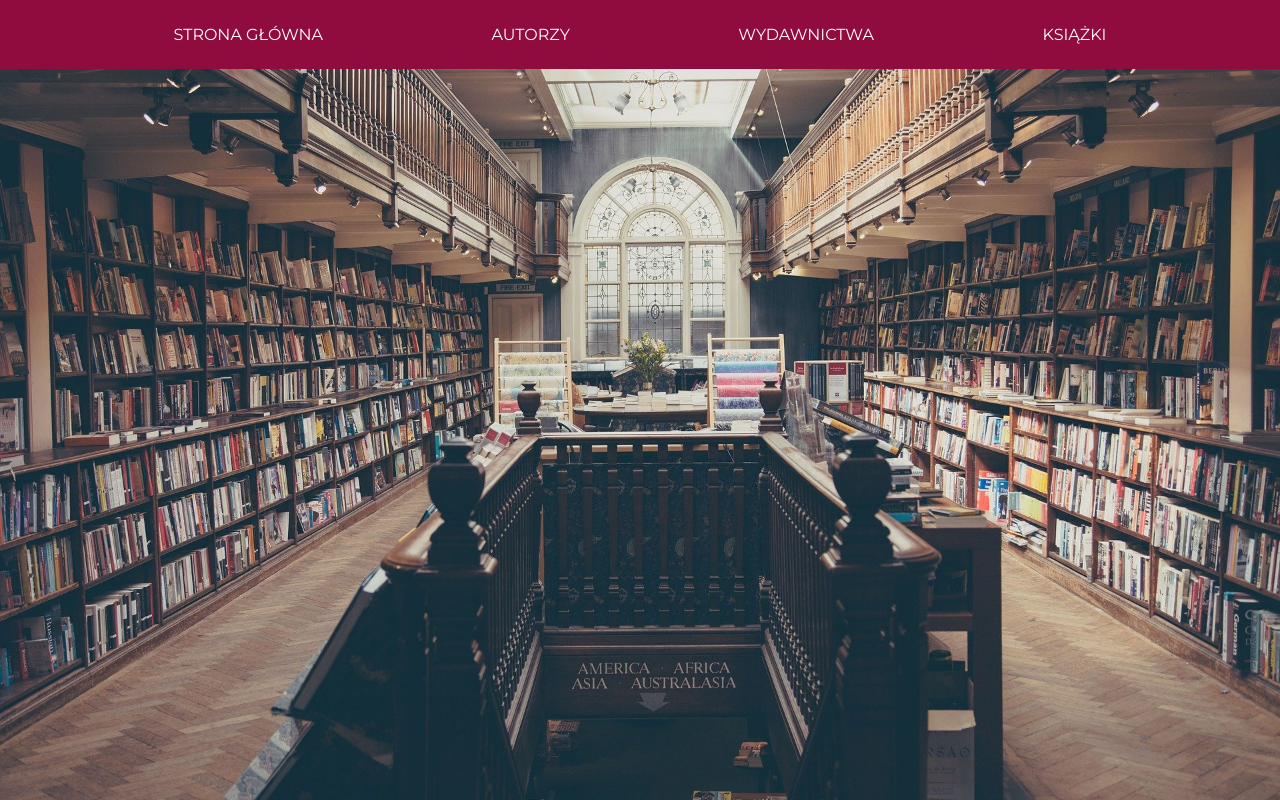
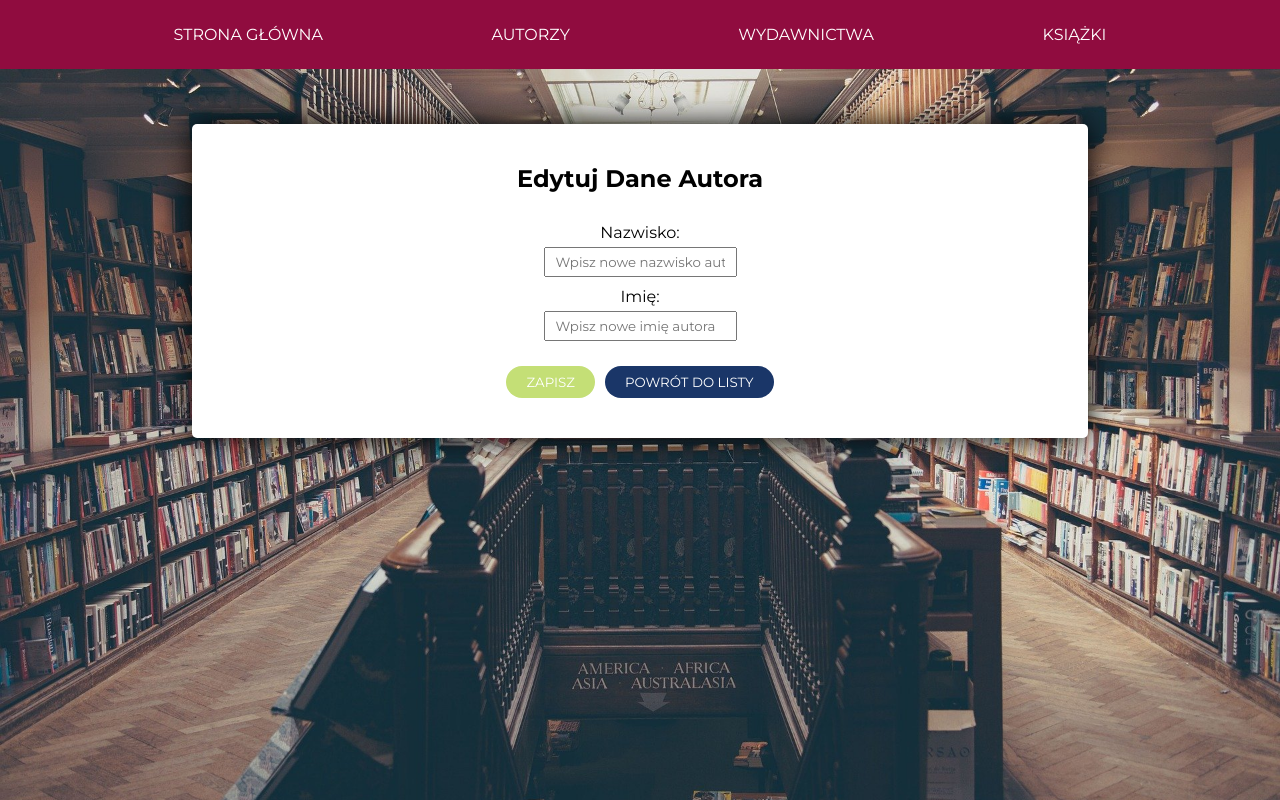
Before and after one commit to Malgorzata-Niemczyk/books-catalogue-app, a React (Create React App) app: page /#/autorzy/1/etytuj-dane-autora in a window 1280 px wide. Built offline with nearby package versions, Linux system fonts and the light colour scheme.

Commit message:
modify the path to the route for editing author's data to get the specific id of the author

```diff
--- a/src/App.js
+++ b/src/App.js
@@ -23,7 +23,7 @@ function App() {
           <Route path="/autorzy/dodaj-nowego-autora">
             <AddAuthor/>
           </Route>
-          <Route path="/autorzy/etytuj-dane-autora">
+          <Route exact path="/autorzy/:id/etytuj-dane-autora">
             <EditAuthor/>
           </Route>
           <Route path="/wydawnictwa">
```
